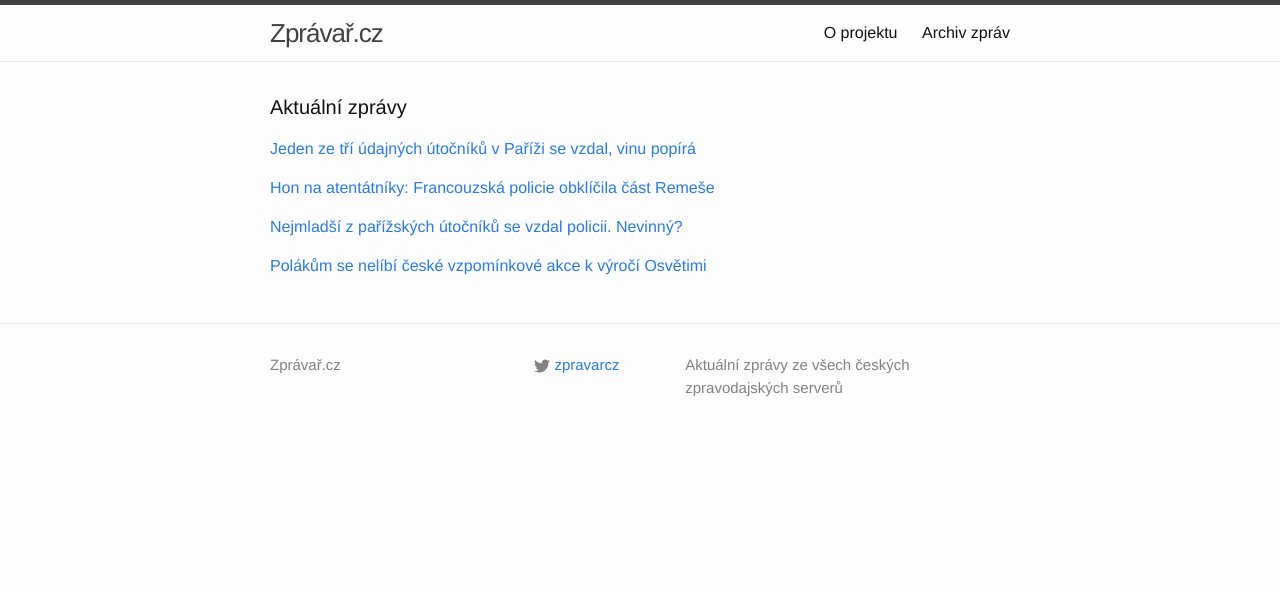
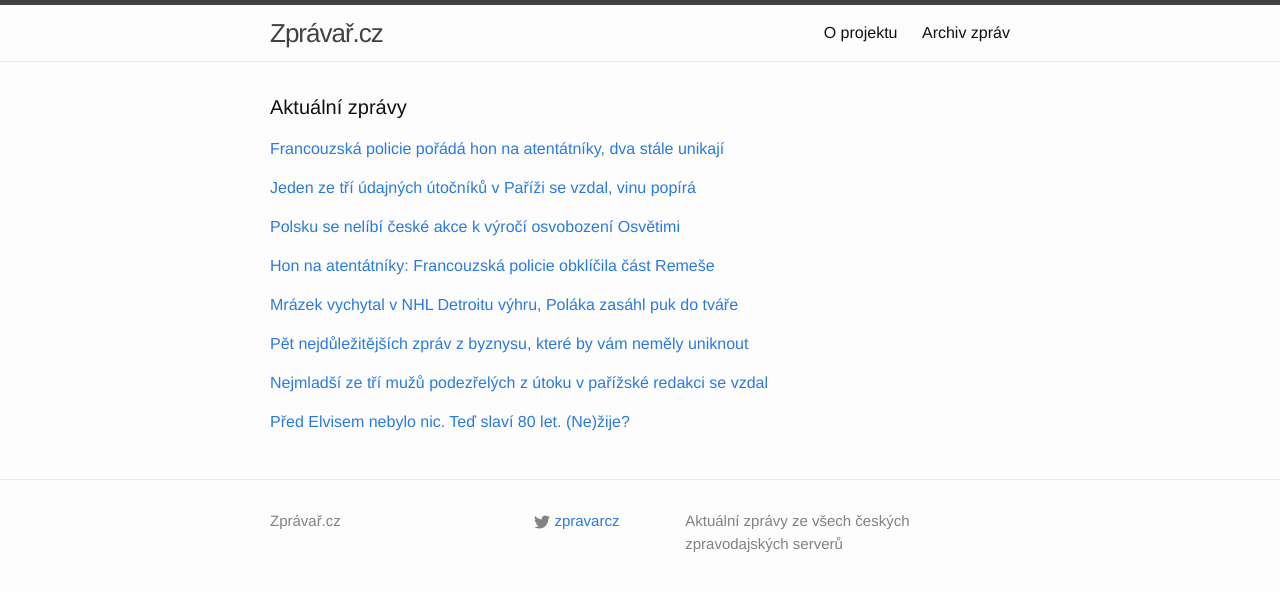
Before and after one commit to adliska/zpravar, a Jekyll site: the page built from index.html, in a window 1280 px wide. Shown: the top 592 px of the page. Built offline with Jekyll 4.4.1, drawn with Linux system fonts in a browser that asks for light colours.

Commit message:
zpravar news update

```diff
--- a/index.html
+++ b/index.html
@@ -5,8 +5,19 @@ layout: default
 <div class="home">
     <h1 class="page-heading">Aktuální zprávy</h1>
 
-<p><a href="javascript:;" onclick="toggle_visibility('zpravy0')">Jeden ze tří údajných útočníků v Paříži se vzdal, vinu popírá</a></p>
+<p><a href="javascript:;" onclick="toggle_visibility('zpravy0')">Francouzská policie pořádá hon na atentátníky, dva stále unikají </a></p>
 <div id="zpravy0" style="display:none">
+<ul>
+<li><a href=http://www.lidovky.cz/francouzska-policie-porada-hon-na-atentatniky-dva-stale-unikaji-pw8-/zpravy-svet.aspx?c=A150108_072421_ln_zahranici_mct>Francouzská policie pořádá hon na atentátníky, dva stále unikají  - www.lidovky.cz</a></li>
+<li><a href=http://www.ceskatelevize.cz/ct24/svet/297489-policii-se-vzdal-udajny-spolupachatel-utoku-na-charlie-hebdo-ma-pry-alibi/>Policii se vzdal údajný spolupachatel útoku na Charlie Hebdo. Má prý alibi - www.ceskatelevize.cz</a></li>
+<li><a href=http://zahranicni.ihned.cz/c1-63350570-francouzska-policie-porada-hon-na-atentatniky-dva-stale-unikaji>Francouzská policie pořádá hon na atentátníky, dva stále unikají - zahranicni.ihned.cz</a></li>
+<li><a href=http://www.tyden.cz/rubriky/zahranici/evropa/nejmladsi-z-parizskych-utocniku-se-vzdal-policii-nevinny_329404.html>Nejmladší z pařížských útočníků se vzdal policii. Nevinný? - www.tyden.cz</a></li>
+<li><a href=http://www.ceskenoviny.cz/zpravy/zpravy/nejmladsi-z-udajnych-atentatniku-se-vzdal-francouzske-policii/1166234>Nejmladší z údajných atentátníků se vzdal francouzské policii  - www.ceskenoviny.cz</a></li>
+<li><a href=http://www.ceskatelevize.cz/ct24/svet/297489-nejmladsi-parizsky-atentatnik-se-vzdal-policii/>Nejmladší pařížský atentátník se vzdal policii - www.ceskatelevize.cz</a></li>
+<li><a href=http://echo24.cz/a/wgvHY>Remeš je obklíčená, teroristé dál unikají - echo24.cz</a></li>
+</ul>
+</div><p><a href="javascript:;" onclick="toggle_visibility('zpravy1')">Jeden ze tří údajných útočníků v Paříži se vzdal, vinu popírá</a></p>
+<div id="zpravy1" style="display:none">
 <ul>
 <li><a href=http://zpravy.e15.cz/zahranicni/udalosti/jeden-ze-tri-udajnych-utocniku-v-parizi-se-vzdal-vinu-popira-1150770>Jeden ze tří údajných útočníků v Paříži se vzdal, vinu popírá - zpravy.e15.cz</a></li>
 <li><a href=http://zpravy.e15.cz/zahranicni/udalosti/jeden-ze-tri-utocniku-v-parizi-se-vzdal-vinu-popira-1150770>Jeden ze tří útočníků v Paříži se vzdal, vinu popírá - zpravy.e15.cz</a></li>
@@ -15,27 +26,50 @@ layout: default
 <li><a href=http://zpravy.e15.cz/zahranicni/udalosti/pri-strelbe-v-parizi-zemrelo-12-lidi-jeden-ze-tri-utocniku-se-uz-vzdal-1150770>Při střelbě v Paříži zemřelo 12 lidí. Jeden ze tří útočníků se už vzdal - zpravy.e15.cz</a></li>
 <li><a href=http://zpravy.e15.cz/zahranicni/udalosti/pri-strelbe-v-parizi-zemrelo-12-lidi-jeden-ze-tri-utocniku-se-vzdal-1150770>Při střelbě v Paříži zemřelo 12 lidí. Jeden ze tří útočníků se vzdal - zpravy.e15.cz</a></li>
 </ul>
-</div><p><a href="javascript:;" onclick="toggle_visibility('zpravy1')">Hon na atentátníky: Francouzská policie obklíčila část Remeše</a></p>
-<div id="zpravy1" style="display:none">
+</div><p><a href="javascript:;" onclick="toggle_visibility('zpravy2')">Polsku se nelíbí české akce k výročí osvobození Osvětimi</a></p>
+<div id="zpravy2" style="display:none">
+<ul>
+<li><a href=http://zpravy.aktualne.cz/zahranici/polsku-se-nelibi-ceske-akce-k-vyroci-osvobozeni-osvetimi/r~cbcc8cd0970011e4aff10025900fea04/>Polsku se nelíbí české akce k výročí osvobození Osvětimi - zpravy.aktualne.cz</a></li>
+<li><a href=http://www.ceskatelevize.cz/ct24/svet/297491-varsava-zdviha-oboci-proc-by-se-mela-osvetim-pripominat-v-praze/>Varšava zdvihá obočí: Proč by se měla Osvětim připomínat v Praze? - www.ceskatelevize.cz</a></li>
+<li><a href=http://zpravy.idnes.cz/polakum-se-nelibi-ceske-vzpominkove-akce-k-vyroci-osvetimi-poq-/zahranicni.aspx?c=A150108_065700_zahranicni_wlk>Polákům se nelíbí české vzpomínkové akce k výročí Osvětimi - zpravy.idnes.cz</a></li>
+<li><a href=http://www.ceskenoviny.cz/zpravy/zpravy/polsku-se-pry-nelibi-ceske-akce-k-vyroci-osvobozeni-osvetimi/1166276>Polsku se prý nelíbí české akce k výročí osvobození Osvětimi - www.ceskenoviny.cz</a></li>
+<li><a href=http://www.novinky.cz/zahranicni/evropa/358156-polsku-se-nelibi-chystane-ceske-konkurencni-akce-k-osvobozeni-osvetimi.html>Polsku se nelíbí chystané české konkurenční akce k osvobození Osvětimi - www.novinky.cz</a></li>
+</ul>
+</div><p><a href="javascript:;" onclick="toggle_visibility('zpravy3')">Hon na atentátníky: Francouzská policie obklíčila část Remeše</a></p>
+<div id="zpravy3" style="display:none">
 <ul>
 <li><a href=http://www.ceskatelevize.cz/ct24/svet/297450-hon-na-atentatniky-francouzska-policie-obklicila-cast-remese/>Hon na atentátníky: Francouzská policie obklíčila část Remeše - www.ceskatelevize.cz</a></li>
 <li><a href=http://www.ceskatelevize.cz/ct24/svet/297450-francouzska-policie-provedla-zasah-teroristy-zatim-nedopadla/>Francouzská policie provedla zásah, teroristy zatím nedopadla - www.ceskatelevize.cz</a></li>
 <li><a href=http://www.ceskatelevize.cz/ct24/svet/297450-francouzska-policie-lokalizovala-teroristy-a-provadi-zasah/>Francouzská policie lokalizovala teroristy a provádí zásah - www.ceskatelevize.cz</a></li>
 <li><a href=http://www.ceskatelevize.cz/ct24/svet/297450-francouzska-policie-lokalizovala-teroristy-a-chysta-zasah/>Francouzská policie lokalizovala teroristy a chystá zásah - www.ceskatelevize.cz</a></li>
 </ul>
-</div><p><a href="javascript:;" onclick="toggle_visibility('zpravy2')">Nejmladší z pařížských útočníků se vzdal policii. Nevinný?</a></p>
-<div id="zpravy2" style="display:none">
+</div><p><a href="javascript:;" onclick="toggle_visibility('zpravy4')">Mrázek vychytal v NHL Detroitu výhru, Poláka zasáhl puk do tváře</a></p>
+<div id="zpravy4" style="display:none">
 <ul>
-<li><a href=http://www.tyden.cz/rubriky/zahranici/evropa/nejmladsi-z-parizskych-utocniku-se-vzdal-policii-nevinny_329404.html>Nejmladší z pařížských útočníků se vzdal policii. Nevinný? - www.tyden.cz</a></li>
-<li><a href=http://www.ceskenoviny.cz/zpravy/zpravy/nejmladsi-z-udajnych-atentatniku-se-vzdal-francouzske-policii/1166234>Nejmladší z údajných atentátníků se vzdal francouzské policii  - www.ceskenoviny.cz</a></li>
-<li><a href=http://www.ceskatelevize.cz/ct24/svet/297489-nejmladsi-parizsky-atentatnik-se-vzdal-policii/>Nejmladší pařížský atentátník se vzdal policii - www.ceskatelevize.cz</a></li>
-<li><a href=http://echo24.cz/a/wgvHY>Remeš je obklíčená, teroristé dál unikají - echo24.cz</a></li>
+<li><a href=http://www.denik.cz/hokej/mrazek-vychytal-v-nhl-detroitu-vyhru-polaka-zasahl-puk-do-tvare-20150108.html>Mrázek vychytal v NHL Detroitu výhru, Poláka zasáhl puk do tváře - www.denik.cz</a></li>
+<li><a href=http://hokej.idnes.cz/mrazek-vychytal-detroitu-vyhru-dac-/nhl.aspx?c=A150108_070416_nhl_Mkr>Mrázek vychytal Detroitu výhru, Krejčí a Polák jednou asistovali - hokej.idnes.cz</a></li>
+<li><a href=http://sport.aktualne.cz/mrazek-vychytal-detroitu-vyhru-polak-dostal-pukem-do-tvare/r~2138f93896fc11e490f70025900fea04/>Mrázek vychytal Detroitu výhru, Polák dostal pukem do tváře - sport.aktualne.cz</a></li>
+<li><a href=http://www.sportovninoviny.cz/zpravy/mrazek-vychytal-v-nhl-detroitu-vyhru-polaka-zasahl-puk-do-tvare/1166285>Mrázek vychytal v NHL Detroitu výhru, Poláka zasáhl puk do tváře - www.sportovninoviny.cz</a></li>
 </ul>
-</div><p><a href="javascript:;" onclick="toggle_visibility('zpravy3')">Polákům se nelíbí české vzpomínkové akce k výročí Osvětimi</a></p>
-<div id="zpravy3" style="display:none">
+</div><p><a href="javascript:;" onclick="toggle_visibility('zpravy5')">Pět nejdůležitějších zpráv z byznysu, které by vám neměly uniknout</a></p>
+<div id="zpravy5" style="display:none">
 <ul>
-<li><a href=http://zpravy.idnes.cz/polakum-se-nelibi-ceske-vzpominkove-akce-k-vyroci-osvetimi-poq-/zahranicni.aspx?c=A150108_065700_zahranicni_wlk>Polákům se nelíbí české vzpomínkové akce k výročí Osvětimi - zpravy.idnes.cz</a></li>
-<li><a href=http://www.ceskenoviny.cz/zpravy/zpravy/polsku-se-pry-nelibi-ceske-akce-k-vyroci-osvobozeni-osvetimi/1166276>Polsku se prý nelíbí české akce k výročí osvobození Osvětimi - www.ceskenoviny.cz</a></li>
-<li><a href=http://www.novinky.cz/zahranicni/evropa/358156-polsku-se-nelibi-chystane-ceske-konkurencni-akce-k-osvobozeni-osvetimi.html>Polsku se nelíbí chystané české konkurenční akce k osvobození Osvětimi - www.novinky.cz</a></li>
+<li><a href=http://byznys.ihned.cz/c1-63350360-pet-nejdulezitejsich-zprav-z-byznysu-ktere-by-vam-nemely-uniknout>Pět nejdůležitějších zpráv z byznysu, které by vám neměly uniknout - byznys.ihned.cz</a></li>
+<li><a href=http://byznys.ihned.cz/c1-63350560-obnovitelne-zdroje-loni-v-nemecku-poprve-vyrobily-nejvic-elektriny>Obnovitelné zdroje loni v Německu poprvé vyrobily nejvíc elektřiny - byznys.ihned.cz</a></li>
+<li><a href=http://www.financninoviny.cz/zpravodajstvi/zpravy/nejvice-elektriny-v-nemecku-vyrobily-loni-obnovitelne-zdroje/1166279>Nejvíce elektřiny v Německu vyrobily loni obnovitelné zdroje - www.financninoviny.cz</a></li>
+</ul>
+</div><p><a href="javascript:;" onclick="toggle_visibility('zpravy6')">Nejmladší ze tří mužů podezřelých z útoku v pařížské redakci se vzdal</a></p>
+<div id="zpravy6" style="display:none">
+<ul>
+<li><a href=http://www.rozhlas.cz/_zprava/nejmladsi-ze-tri-muzu-podezrelych-z-utoku-v-parizske-redakci-se-vzdal--1440941>Nejmladší ze tří mužů podezřelých z útoku v pařížské redakci se vzdal - www.rozhlas.cz</a></li>
+<li><a href=http://www.rozhlas.cz/_zprava/nejmladsi-ze-tri-muzu-podezrelych-z-utoku-v-parizske-redakci-se-udajne-vzdal--1440941>Nejmladší ze tří mužů podezřelých z útoku v pařížské redakci se údajně vzdal - www.rozhlas.cz</a></li>
+<li><a href=http://www.rozhlas.cz/_zprava/francouzska-policie-je-v-remesi-pripravena-k-zasahu-proti-teroristum-kteri-zabili-12-lidi--1440941>Francouzská policie je v Remeši připravená k zásahu proti teroristům, kteří zabili 12 lidí - www.rozhlas.cz</a></li>
+</ul>
+</div><p><a href="javascript:;" onclick="toggle_visibility('zpravy7')">Před Elvisem nebylo nic. Teď slaví 80 let. (Ne)žije?</a></p>
+<div id="zpravy7" style="display:none">
+<ul>
+<li><a href=http://www.ceskatelevize.cz/ct24/kultura/297411-pred-elvisem-nebylo-nic-ted-slavi-80-let-ne-zije/>Před Elvisem nebylo nic. Teď slaví 80 let. (Ne)žije? - www.ceskatelevize.cz</a></li>
+<li><a href=http://www.lidovky.cz/zivot-elvise-presleyho-pripominal-pohadku-skoncil-ale-predcasne-pyc-/lide.aspx?c=A150105_164302_lide_hm>Život Elvise Presleyho připomínal pohádku, skončil ale předčasně  - www.lidovky.cz</a></li>
+<li><a href=http://www.denik.cz/hudba/kral-rokenrolu-elvis-presley-by-se-dozil-osmdesatky-20150108.html>Král rokenrolu Elvis Presley by se dožil osmdesátky - www.denik.cz</a></li>
 </ul>
 </div></div>
```
